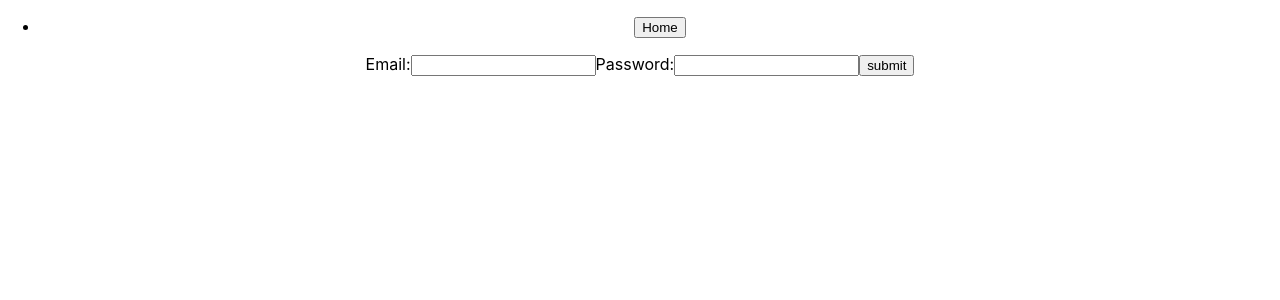
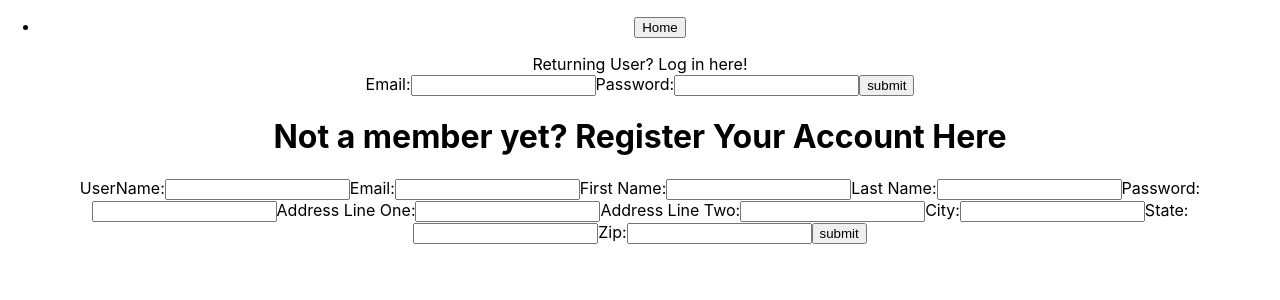
Before and after one commit to taylor-00-201/SimpleStocksMVP, a React (Create React App) app in the folder SimpleStocksClient/simplestocks/: page /home in a window 1280 px wide. Shown: the top 300 px of the page. Built offline with nearby package versions, Linux system fonts and the light colour scheme.

Commit message:
Login register form!

```diff
--- a/SimpleStocksClient/simplestocks/src/App.js
+++ b/SimpleStocksClient/simplestocks/src/App.js
@@ -6,6 +6,7 @@ import Settings from "./Views/Settings";
 import { Login } from "./Components/Login";
 import { BuyStock } from "./Components/BuyStock";
 import { Logout } from "./Components/Logout";
+import RegisterStockUser from "./Components/RegisterStockUser";
 
 export default function App() {
   const [user, setUser] = useState();
@@ -46,11 +47,14 @@ export default function App() {
         SetReRender={setReRender}
       />
       {Display === "Login" && (
-        <Login
-          setDisplay={setDisplay}
-          setIsLoggedIn={setIsLoggedIn}
-          SetUserData={setUser}
-        />
+        <>
+          <Login
+            setDisplay={setDisplay}
+            setIsLoggedIn={setIsLoggedIn}
+            SetUserData={setUser}
+          />
+          <RegisterStockUser />
+        </>
       )}
       {Display === "BuyStock" && <BuyStock User={user} />}
       {Display === "Settings" && <Settings />}
--- a/SimpleStocksClient/simplestocks/src/Components/Login.js
+++ b/SimpleStocksClient/simplestocks/src/Components/Login.js
@@ -194,6 +194,8 @@ export const Login = (props) => {
 
   return (
     <>
+      {" "}
+      Returning User? Log in here!
       <form onSubmit={submissionHandler}>
         <label>
           Email:
--- a/SimpleStocksClient/simplestocks/src/Components/RegisterStockUser.js
+++ b/SimpleStocksClient/simplestocks/src/Components/RegisterStockUser.js
@@ -1,9 +1,142 @@
+import React from "react";
+import { useState, useEffect } from "react";
 
+const RegisterStockUser = () => {
+  const [userName, setUserName] = useState("");
+  const [Email, setEmail] = useState("");
+  const [FirstName, setFirstName] = useState("");
+  const [LastName, setLastName] = useState("");
+  const [passwordHash, setPasswordHash] = useState("");
+  const [addressLineOne, setAddressLineOne] = useState("");
+  const [addressLineTwo, setAddressLineTwo] = useState("");
+  const [City, setCity] = useState("");
+  const [State, setState] = useState("");
+  const [Zip, setZip] = useState("");
 
+  // const stockUser = JSON.parse(localStorage.getItem("StockUser"));
 
-export const RegisterStockUser = () =>
-{
-   return(<>
-   <h1>Hello World</h1>
-   </>)
-}
+  // const stockUserId = stockUser.id;
+
+  const fetchDataPost = async () => {
+    try {
+      const response = await fetch(
+        `https://localhost:7043/api/StockUser/registeruser`,
+        {
+          body: JSON.stringify({
+            Id: 0,
+            UserName: userName,
+            Email: Email,
+            FirstName: FirstName,
+            LastName: LastName,
+            IsAdmin: false,
+            AddressLineOne: addressLineOne,
+            AddressLineTwo: addressLineTwo,
+            City: City,
+            State: State,
+            Zip: Zip,
+            PasswordHash: passwordHash,
+            Balance: 0,
+          }),
+          credentials: "include",
+          method: "POST",
+          headers: {
+            "Content-Type": "application/json",
+          },
+        }
+      );
+      console.log(response);
+    } catch (error) {
+      console.log(error);
+    }
+  };
+
+  const submissionHandler = (event) => {
+    event.preventDefault();
+    fetchDataPost();
+  };
+
+  return (
+    <div>
+      <h1>Not a member yet? Register Your Account Here</h1>
+
+      <form onSubmit={submissionHandler}>
+        <label>
+          UserName:
+          <input
+            type='text'
+            value={userName}
+            onChange={(event) => setUserName(event.target.value)}
+          ></input>
+        </label>
+        Email:
+        <input
+          type='text'
+          value={Email}
+          onChange={(event) => setEmail(event.target.value)}
+        ></input>
+        <label></label>
+        First Name:
+        <input
+          type='text'
+          value={FirstName}
+          onChange={(event) => setFirstName(event.target.value)}
+        ></input>
+        <label></label>
+        Last Name:
+        <input
+          type='text'
+          value={LastName}
+          onChange={(event) => setLastName(event.target.value)}
+        ></input>
+        <label></label>
+        <label></label>
+        Password:
+        <input
+          type='text'
+          value={passwordHash}
+          onChange={(event) => setPasswordHash(event.target.value)}
+        ></input>
+        <label></label>
+        Address Line One:
+        <input
+          type='text'
+          value={addressLineOne}
+          onChange={(event) => setAddressLineOne(event.target.value)}
+        ></input>
+        <label></label>
+        Address Line Two:
+        <input
+          type='text'
+          value={addressLineTwo}
+          onChange={(event) => setAddressLineTwo(event.target.value)}
+        ></input>
+        <label></label>
+        City:
+        <input
+          type='text'
+          value={City}
+          onChange={(event) => setCity(event.target.value)}
+        ></input>
+        <label></label>
+        State:
+        <input
+          type='text'
+          value={State}
+          onChange={(event) => setState(event.target.value)}
+        ></input>
+        <label></label>
+        Zip:
+        <input
+          type='text'
+          value={Zip}
+          onChange={(event) => setZip(event.target.value)}
+        ></input>
+        <label>
+          <input type='submit' value='submit'></input>
+        </label>
+      </form>
+    </div>
+  );
+};
+
+export default RegisterStockUser;
--- a/SimpleStocksClient/simplestocks/src/Components/Styling/DeleteUser.js
+++ b/SimpleStocksClient/simplestocks/src/Components/Styling/DeleteUser.js
@@ -7,7 +7,6 @@ export const DeleteUser = (props) => {
         headers: { "Content-Type": "application/json" },
       }
     );
-
 
     if (!response.ok) {
       const badData = await response.json();
```
